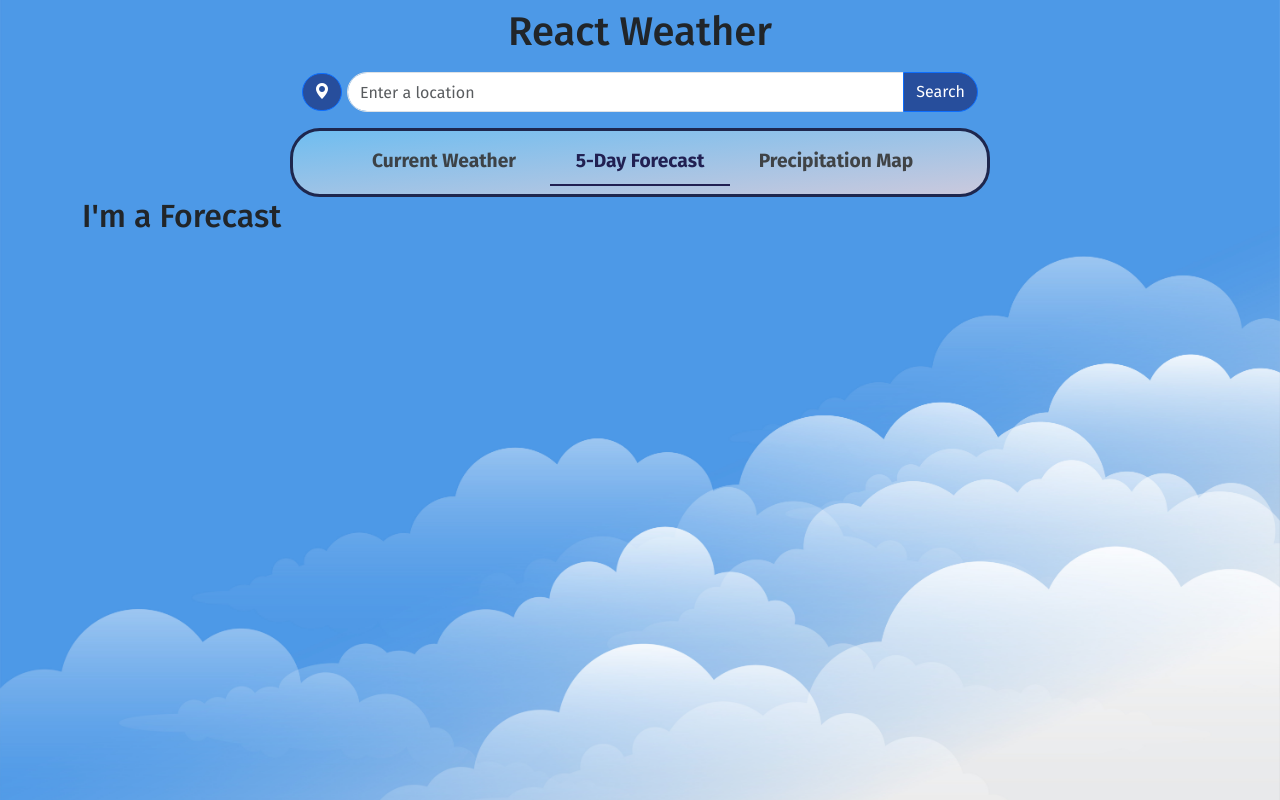
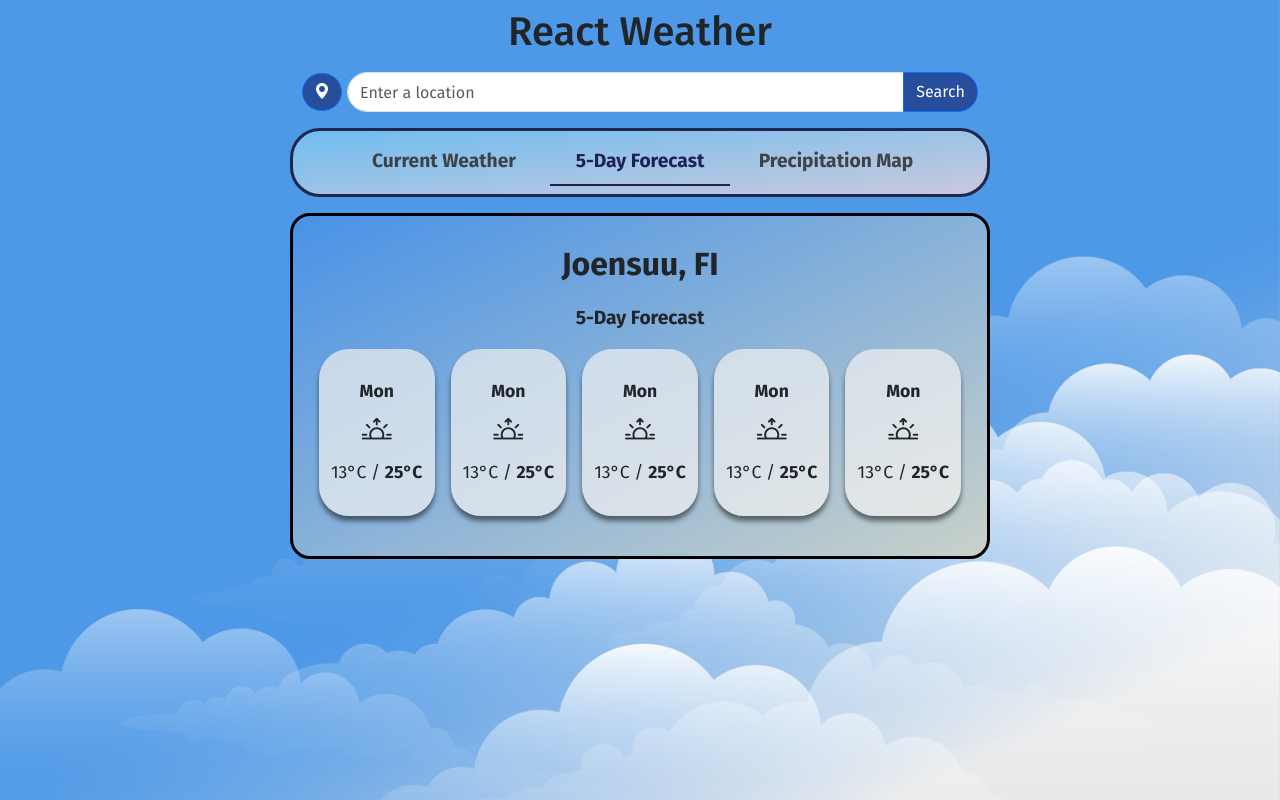
Before and after one commit to Roko122/weather-app-react, a React (Vite) app: page /forecast in a window 1280 px wide. Built offline with nearby package versions, Linux system fonts and the light colour scheme; no server answers.

Commit message:
Template for 5-Day Forecast and made reusable components from CurrentWeather

```diff
--- a/src/components/CurrentWeather.jsx
+++ b/src/components/CurrentWeather.jsx
@@ -1,9 +1,9 @@
-import { Spinner, Col, Container, Row } from "react-bootstrap"
-import { FontAwesomeIcon } from '@fortawesome/react-fontawesome'
-import { faSun } from '@fortawesome/free-solid-svg-icons'
 import './CurrentWeather.css'
+import { useEffect, useState } from "react"
+import { Col, Container, Row } from "react-bootstrap"
 import weatherService from "../services/weatherService"
-import { useEffect, useState } from "react"
+import LoadingContainer from "./LoadingContainer"
+import ErrorContainer from './ErrorContainer'
 
 function CurrentWeather({ location }) {
     const currentDate = new Date();
@@ -58,29 +58,29 @@ function CurrentWeather({ location }) {
 
     const monthOfYear = () => {
         switch (currentDate.getMonth()) {
+            case 0:
+                return "January"
             case 1:
-                return "January"
+                return "February"
             case 2:
-                return "February"
+                return "March"
             case 3:
-                return "March"
+                return "April"
             case 4:
-                return "April"
+                return "May"
             case 5:
-                return "May"
+                return "June"
             case 6:
-                return "June"
+                return "July"
             case 7:
-                return "July"
+                return "August"
             case 8:
-                return "August"
+                return "September"
             case 9:
-                return "September"
+                return "October"
             case 10:
-                return "October"
+                return "November"
             case 11:
-                return "November"
-            case 12:
                 return "December"
         }
     }
@@ -141,8 +141,6 @@ function CurrentWeather({ location }) {
         }
     }
 
-
-
     return (
         <>
             {weatherData && !loading && !error && (
@@ -199,25 +197,11 @@ function CurrentWeather({ location }) {
             )}
 
             {loading && (
-                <Container className="loading-container my-3">
-                    <Spinner animation="border" variant="primary" role="status">
-                        <span className="visually-hidden">Loading...</span>
-                    </Spinner>
-                </Container>
+                <LoadingContainer />
             )}
 
             {error && (
-                <Container className="loading-container my-3">
-                    <div>
-                        <div className="error-container">
-                            <FontAwesomeIcon icon={faSun} spin size="2x" style={{ color: "#FFD43B", }} />
-                            <strong>404 Not Found</strong>
-                            <FontAwesomeIcon icon={faSun} spin size="2x" style={{ color: "#FFD43B", }} />
-                        </div>
-                        <p className="date">Oh no! Couldn't find weather data from given location.<br></br>
-                            Please check spelling and try again.</p>
-                    </div>
-                </Container>
+                <ErrorContainer />
             )}
         </>
     )
--- /dev/null
+++ b/src/components/ErrorContainer.jsx
@@ -0,0 +1,22 @@
+import './CurrentWeather.css'
+import { Container } from "react-bootstrap"
+import { FontAwesomeIcon } from '@fortawesome/react-fontawesome'
+import { faSun } from '@fortawesome/free-solid-svg-icons'
+
+function ErrorContainer() {
+    return (
+        <Container className="loading-container my-3">
+            <div>
+                <div className="error-container">
+                    <FontAwesomeIcon icon={faSun} spin size="2x" style={{ color: "#FFD43B", }} />
+                    <strong>404 Not Found</strong>
+                    <FontAwesomeIcon icon={faSun} spin size="2x" style={{ color: "#FFD43B", }} />
+                </div>
+                <p className="date">Oh no! Couldn't find weather data from given location.<br></br>
+                    Please check spelling and try again.</p>
+            </div>
+        </Container>
+    )
+}
+
+export default ErrorContainer
--- a/src/components/Forecast.css
+++ b/src/components/Forecast.css
@@ -0,0 +1,25 @@
+.forecast-container {
+    display: flex;
+    flex-direction: column;
+    justify-content: center;
+    align-items: center;
+    border: 3px solid black;
+    border-radius: 20px;
+    background: linear-gradient(to bottom right, #4892e7, rgb(201, 209, 202));
+    max-width: 700px;
+    margin-bottom: 2rem;
+}
+
+.forecast-info {
+    display: flex;
+    flex-direction: column;
+    justify-content: center;
+    gap: 5px;
+    align-items: center;
+    background-color: #f1f1f1b4;
+    border-radius: 30px;
+    padding: 30px 50px;
+    box-shadow: 0 5px 5px rgba(0, 0, 0, 0.5);
+    font-size: 1.1rem;
+    white-space: nowrap;
+}
--- a/src/components/Forecast.jsx
+++ b/src/components/Forecast.jsx
@@ -1,13 +1,78 @@
+import './Forecast.css'
+import { useEffect, useState } from "react"
 import { Spinner, Col, Container, Row } from "react-bootstrap"
-import './CurrentWeather.css'
 import weatherService from "../services/weatherService"
-import { useEffect, useState } from "react"
+import LoadingContainer from "./LoadingContainer"
+import ErrorContainer from './ErrorContainer'
 
 function Forecast() {
+    const [weatherData, setWeatherData] = useState("lol")
+    const [loading, setLoading] = useState(false)
+    const [error, setError] = useState(null)
+
+    const getDayOfWeek = () => {
+        switch (currentDate.getDay()) {
+            case 1:
+                return "Mon"
+            case 2:
+                return "Tue"
+            case 3:
+                return "Wed"
+            case 4:
+                return "Thu"
+            case 5:
+                return "Fri"
+            case 6:
+                return "Sat"
+            case 0:
+                return "Sun"
+        }
+    }
+
     return (
-        <div>
-            <h2>I'm a Forecast</h2>
-        </div>
+        <>
+            {weatherData && !loading && !error && (
+                <Container className="forecast-container mt-3">
+                    <p className="location-name mt-4 mb-3">Joensuu, FI</p>
+                    <p className="date mb-3">5-Day Forecast</p>
+                    <Row className="mb-4 justify-content-center">
+                        <Col xs={10} md={2} className="forecast-info mb-3 mx-2">
+                            <strong>Mon</strong>
+                            <i className="bi bi-sunrise weather-info-icon"></i>
+                            <p>13°C / <strong>25°C</strong></p>
+                        </Col>
+                        <Col xs={10} md={2} className="forecast-info mb-3 mx-2">
+                            <strong>Mon</strong>
+                            <i className="bi bi-sunrise weather-info-icon"></i>
+                            <p>13°C / <strong>25°C</strong></p>
+                        </Col>
+                        <Col xs={10} md={2} className="forecast-info mb-3 mx-2">
+                            <strong>Mon</strong>
+                            <i className="bi bi-sunrise weather-info-icon"></i>
+                            <p>13°C / <strong>25°C</strong></p>
+                        </Col>
+                        <Col xs={10} md={2} className="forecast-info mb-3 mx-2">
+                            <strong>Mon</strong>
+                            <i className="bi bi-sunrise weather-info-icon"></i>
+                            <p>13°C / <strong>25°C</strong></p>
+                        </Col>
+                        <Col xs={10} md={2} className="forecast-info mb-3 mx-2">
+                            <strong>Mon</strong>
+                            <i className="bi bi-sunrise weather-info-icon"></i>
+                            <p>13°C / <strong>25°C</strong></p>
+                        </Col>
+                    </Row>
+                </Container>
+            )}
+
+            {loading && (
+                <LoadingContainer />
+            )}
+
+            {error && (
+                <ErrorContainer />
+            )}
+        </>
     )
 }
 
--- /dev/null
+++ b/src/components/LoadingContainer.jsx
@@ -0,0 +1,14 @@
+import './CurrentWeather.css'
+import { Spinner, Container } from "react-bootstrap"
+
+function LoadingContainer() {
+    return (
+        <Container className="loading-container my-3">
+            <Spinner animation="border" variant="primary" role="status">
+                <span className="visually-hidden">Loading...</span>
+            </Spinner>
+        </Container>
+    )
+}
+
+export default LoadingContainer
--- a/src/components/SearchBar.jsx
+++ b/src/components/SearchBar.jsx
@@ -38,6 +38,7 @@ function SearchBar({ setLocation }) {
             </Button>
             <InputGroup>
                 <Form.Control
+                    name="location"
                     value={userInput}
                     onChange={handleUserInput}
                     placeholder="Enter a location"
```
